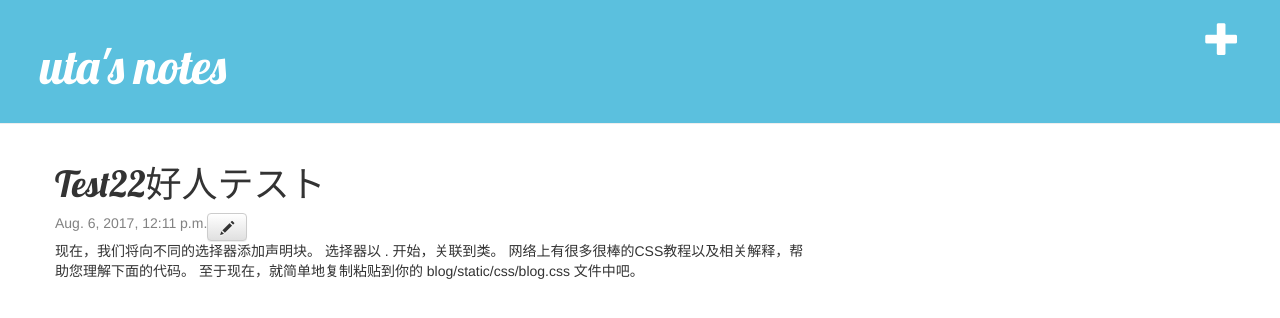
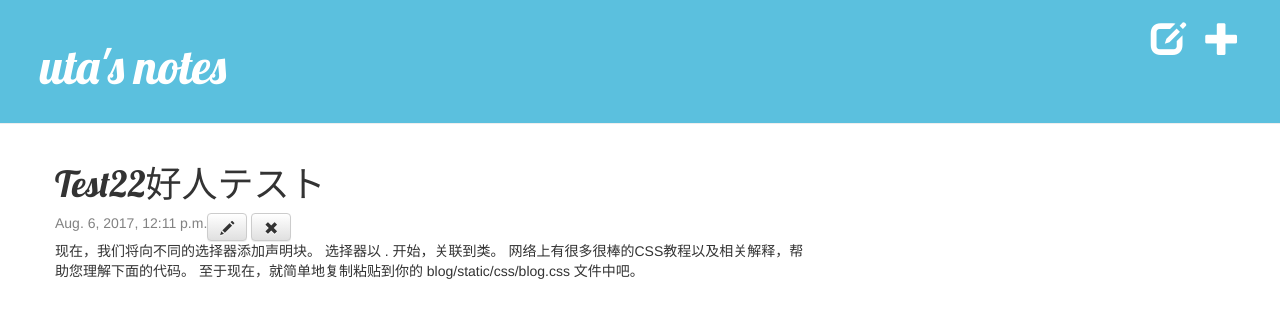
Before and after one commit to utanesuke0612/pythonBlog, a Django app: page /post/2/ in a window 1280 px wide. Shown: the top 318 px of the page. Run offline with Django 3.2, Linux system fonts and the light colour scheme; a user stored in the database is signed in; data comes from the database, SQL or seed files in the repository; both versions use the stored data as it was after the commit; some libraries are stand-ins or nearby versions.

Commit message:
publish and delete is finished

```diff
--- a/blog/apps.py
+++ b/blog/apps.py
@@ -1,5 +1,4 @@
 from django.apps import AppConfig
-
 
 class BlogConfig(AppConfig):
     name = 'blog'
--- a/blog/templates/blog/base.html
+++ b/blog/templates/blog/base.html
@@ -11,8 +11,14 @@
     </head>
     <body>
       <div class="page-header">
+
             {% if user.is_authenticated %}
-                <a href="{% url 'post_new' %}" class="top-menu"><span class="glyphicon glyphicon-plus"></span></a>
+                <a href="{% url 'post_new' %}" class="top-menu">
+                    <span class="glyphicon glyphicon-plus"></span>
+                </a>
+                <a href="{% url 'post_draft_list' %}" class="top-menu">
+                    <span class="glyphicon glyphicon-edit"></span>
+                </a>
             {% endif %}
             <h1><a href="/">uta's notes</a></h1>
       </div>
--- a/blog/templates/blog/post_detail.html
+++ b/blog/templates/blog/post_detail.html
@@ -7,6 +7,25 @@
             {% if user.is_authenticated %}
                 <a class="btn btn-default" href="{% url 'post_edit' pk=post.pk %}">
                     <span class="glyphicon glyphicon-pencil"></span></a>
+        <a class="btn btn-default" href="{% url 'post_remove' pk=post.pk %}"><span class="glyphicon glyphicon-remove"></span></a>
+            {% endif %}
+            <div class="date">
+                {{ post.published_date }}
+            </div>
+            <br/>
+            <p>{{ post.text|linebreaksbr }}</p>
+
+        {% else %}
+            <h1>{{ post.title }}</h1>
+            {% if user.is_authenticated %}
+                <a class="btn btn-default" href="{% url 'post_publish' pk=post.pk %}">Publish</a>
+                <a class="btn btn-default" href="{% url 'post_edit' pk=post.pk %}">
+                    <span class="glyphicon glyphicon-pencil"></span>
+                </a>
+                <a class="btn btn-default" href="{% url 'post_remove' pk=post.pk %}">
+                    <span class="glyphicon glyphicon-remove"></span>
+                </a>
+
             {% endif %}
             <div class="date">
                 {{ post.published_date }}
--- a/blog/urls.py
+++ b/blog/urls.py
@@ -6,4 +6,7 @@ urlpatterns = [
    url(r'^post/(?P<pk>[0-9]+)/$', views.post_detail, name='post_detail'),
    url(r'^post/new/$', views.post_new, name='post_new'),
    url(r'^post/(?P<pk>[0-9]+)/edit/$', views.post_edit, name='post_edit'),
+   url(r'^drafts/$', views.post_draft_list, name='post_draft_list'),
+   url(r'^post/(?P<pk>\d+)/publish/$', views.post_publish, name='post_publish'),
+   url(r'^post/(?P<pk>\d+)/remove/$', views.post_remove, name='post_remove'),
 ]
--- a/blog/views.py
+++ b/blog/views.py
@@ -18,7 +18,7 @@ def post_new(request):
         if form.is_valid():
             post = form.save(commit=False)
             post.author = request.user
-            post.published_date = timezone.now()
+            #post.published_date = timezone.now()
             post.save()
             return redirect('post_detail', pk=post.pk)
     else:
@@ -32,9 +32,24 @@ def post_edit(request, pk):
         if form.is_valid():
             post = form.save(commit=False)
             post.author = request.user
-            post.published_date = timezone.now()
+            #post.published_date = timezone.now()
             post.save()
             return redirect('post_detail', pk=post.pk)
     else:
         form = PostForm(instance=post)
     return render(request, 'blog/post_edit.html', {'form': form})
+
+def post_draft_list(request):
+    posts = Post.objects.filter(published_date__isnull=True).order_by('created_date')
+    return render(request, 'blog/post_draft_list.html', {'posts': posts})
+
+def post_publish(request, pk):
+    post = get_object_or_404(Post, pk=pk)
+    post.publish()
+    return redirect('post_detail', pk=pk)
+
+
+def post_remove(request, pk):
+    post = get_object_or_404(Post, pk=pk)
+    post.delete()
+    return redirect('post_list')
```
Also changed, not shown: blog/templates/blog/post_draft_list.html (added, +13 -0 lines), db.sqlite3.
